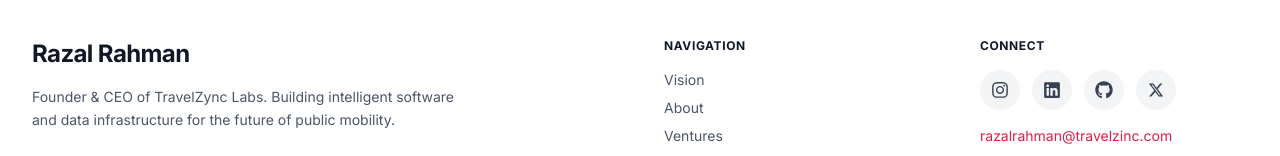
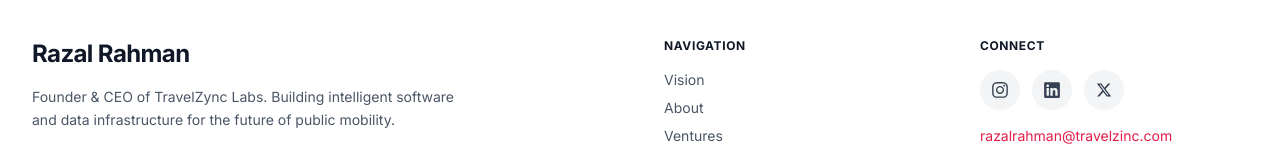
Before and after one commit to fadlushakirjob/Razal-Rahman-Portfolio, a React (Vite) app in the folder frontend/: page / in a window 1280 px wide. Shown: the part 5742-5898 px from the top of the page. Built offline with nearby package versions, Linux system fonts and the light colour scheme; no server answers.

Commit message:
Remove GitHub icon from footer

```diff
--- a/frontend/src/components/Footer.tsx
+++ b/frontend/src/components/Footer.tsx
@@ -1,6 +1,6 @@
 import React from 'react';
 import { siteConfig } from '../data/config';
-import { FaLinkedin, FaGithub, FaInstagram } from 'react-icons/fa';
+import { FaLinkedin, FaInstagram } from 'react-icons/fa';
 import { FaXTwitter } from 'react-icons/fa6';
 
 export const Footer: React.FC = () => {
@@ -52,15 +52,6 @@ export const Footer: React.FC = () => {
                 <FaLinkedin size={18} />
               </a>
               <a
-                href={siteConfig.socials.github}
-                target="_blank"
-                rel="noopener noreferrer"
-                className="w-10 h-10 rounded-full bg-gray-100 flex items-center justify-center text-gray-700 hover:bg-primary-600 hover:text-white transition-colors"
-                aria-label="GitHub"
-              >
-                <FaGithub size={18} />
-              </a>
-              <a
                 href={siteConfig.socials.twitter}
                 target="_blank"
                 rel="noopener noreferrer"
```
